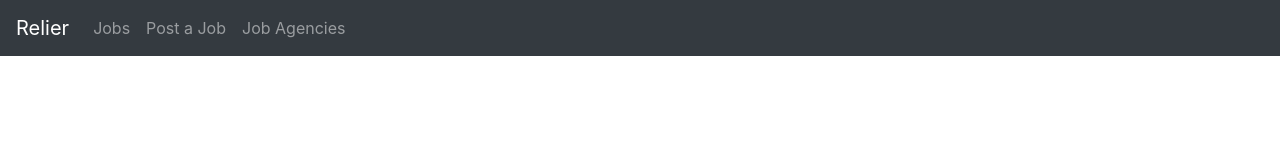
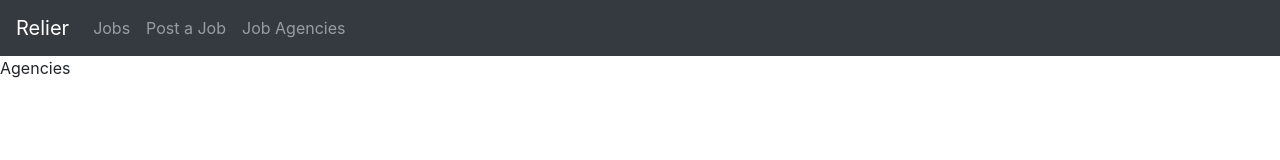
Before and after one commit to snganyone/React-Job-Board, a React (Create React App) app in the folder react-job-board/: page /agencies in a window 1280 px wide. Shown: the top 160 px of the page. Built offline with nearby package versions, Linux system fonts and the light colour scheme; no server answers.

Commit message:
Agency Reducer

```diff
--- a/react-job-board/src/containers/AgencyContainer.js
+++ b/react-job-board/src/containers/AgencyContainer.js
@@ -3,6 +3,9 @@ import { connect } from 'react-redux';
 import { fetchAgencies } from '../actions/agencyCreator';
 
 class AgencyContainer extends Component{
+    state = {
+        results: null
+    }
 
     componentDidMount(){
         this.props.fetchAgencies()
@@ -10,7 +13,7 @@ class AgencyContainer extends Component{
 
     render(){
         console.log(this.props);
-        return(<div></div>)
+        return(<div>Agencies</div>)
     }
 }
 
--- a/react-job-board/src/containers/JobContainer.js
+++ b/react-job-board/src/containers/JobContainer.js
@@ -32,7 +32,7 @@ class JobContainer extends Component{
      }
 
     render(){
-        console.log(this.state.results);
+        console.log(this.props.jobs);
         return(
             <div>
                 <JobSearch handlesubmit={this.handleSubmit}/>
--- a/react-job-board/src/reducers/agency_reducer.js
+++ b/react-job-board/src/reducers/agency_reducer.js
@@ -1,17 +1,19 @@
-const agencyReducer = (state = { agencies: [], loading: false}, action) => {
+const agencyReducer = (state = { agencies: [], loading: false }, action) => {
     switch(action.type){
         case 'LOADING_AGENCIES':
             return {
                 ...state,
-                agencies: [state.agencies],
+                agencies: [...state.agencies],
                 loading: true
             }
+
         case 'ADD_AGENCIES':
             return{
                 ...state,
                 agencies: action.agencies,
                 loading: false
             }
+
         default:
             return state;
     }
--- a/react-job-board/src/reducers/reducer.js
+++ b/react-job-board/src/reducers/reducer.js
@@ -1,4 +1,4 @@
-const jobsReducer = (state = { jobs: [], loading: false}, action) => {
+const jobsReducer = (state = { jobs: [], loading: false }, action) => {
     switch (action.type) {
         case 'LOADING_JOBS':
             return {
```
Also changed, not shown: 1 other file (tests, documents, lock files or other folders).
